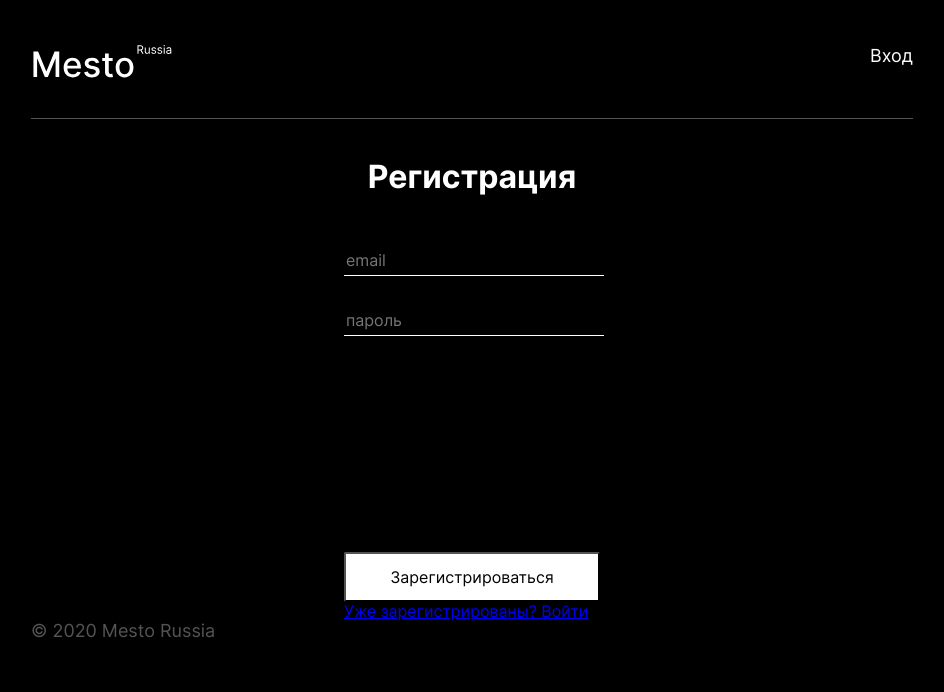
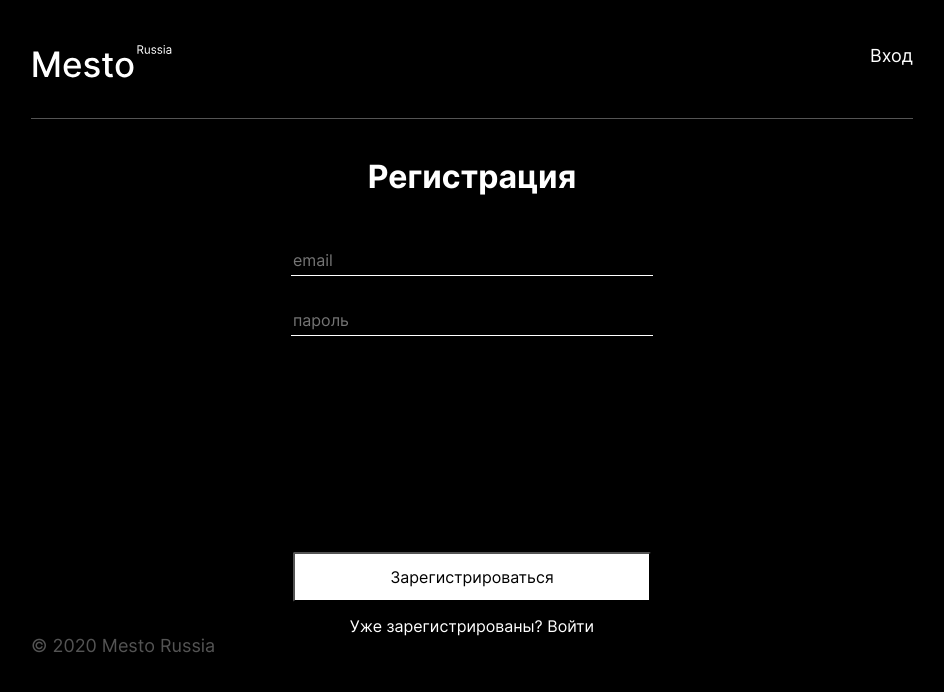
Before and after one commit to Cabagemage/react-mesto-auth, a React (Create React App) app: page /signup in a window 1280 px wide. Shown: the top 692 px of the page, without its empty margins (168-1112 px from the left). Built offline with nearby package versions, Linux system fonts and the light colour scheme; no server answers.

Commit message:
First proverka

```diff
--- a/src/blocks/login/login.css
+++ b/src/blocks/login/login.css
@@ -7,5 +7,4 @@
   display: flex;
   flex-direction: column;
   justify-content: center;
-  align-items: center;
 }
--- a/src/components/App.js
+++ b/src/components/App.js
@@ -29,9 +29,9 @@ function App() {
   const [selectedCard, setSelectedCard] = useState(null);
   const [cards, setCards] = useState([]);
   const [login, setLogin] = useState(false);
-  const [isInfoPopupOpen, setInfoPopupOpen] = useState(false);
-  const [infoPopup, setInfoPopup] = useState(false)
-  const [email, setEmail] = useState("");
+  const [isInfoPopupOpen, setInfoPopupOpen] = useState(false); // Открытие и закрытие попапа
+  const [infoPopup, setInfoPopup] = useState(false) // Этот стейт указывает тру или фоллс для отображения нужного элемента
+  const [email, setEmail] = useState(""); //Сохранение емейла в стейте
   useEffect(() => {
     apiProfile
       .getAppinfo()
@@ -164,12 +164,12 @@ function App() {
         console.log(res);
         onInfoPopup(); // Открытие попапа
         setInfoPopup(true) // показать сообщение об успешной регистрации
-        history.push("/signin");
+        history.push("/signin"); // Прокинуть юзера на страницу логина
       }
     }).catch(err=> {
       console.log(err)
       setInfoPopup(false)
-      onInfoPopup()
+
     })
   }
   const handleLogin = (email, password) => {
@@ -183,9 +183,12 @@ function App() {
           history.push("/");
         }
       })
-      .catch((err) => console.log({ message: err }));
-  };
-
+      .catch((err) => {
+      console.log(err)
+      onInfoPopup()
+      setInfoPopup(false)
+    })
+  }
   React.useEffect(() => {
     handleTokenCheck();
   }, []);
--- a/src/components/Register.js
+++ b/src/components/Register.js
@@ -1,7 +1,13 @@
 import React from "react";
 import "../App.css";
-import * as Auth from '../utils/Auth';
-import { Link, Route } from 'react-router-dom';
+import { Link} from 'react-router-dom';
+
+const redirect = {
+textDecoration: "none",
+color: "white",
+paddingTop: "15px",
+margin: "0 auto"
+}
 
 class Register extends React.Component {
   constructor(props) {
@@ -47,7 +53,7 @@ class Register extends React.Component {
         placeholder="пароль"></input>
         <button className="login__button">Зарегистрироваться</button>
 
-        <Link to='/signin'>Уже зарегистрированы? Войти</Link>
+        <Link style={redirect} to='/signin'>Уже зарегистрированы? Войти</Link>
       </form>
     </div>
   );
```
Also changed, not shown: 1 other file (tests, documents, lock files or other folders).
